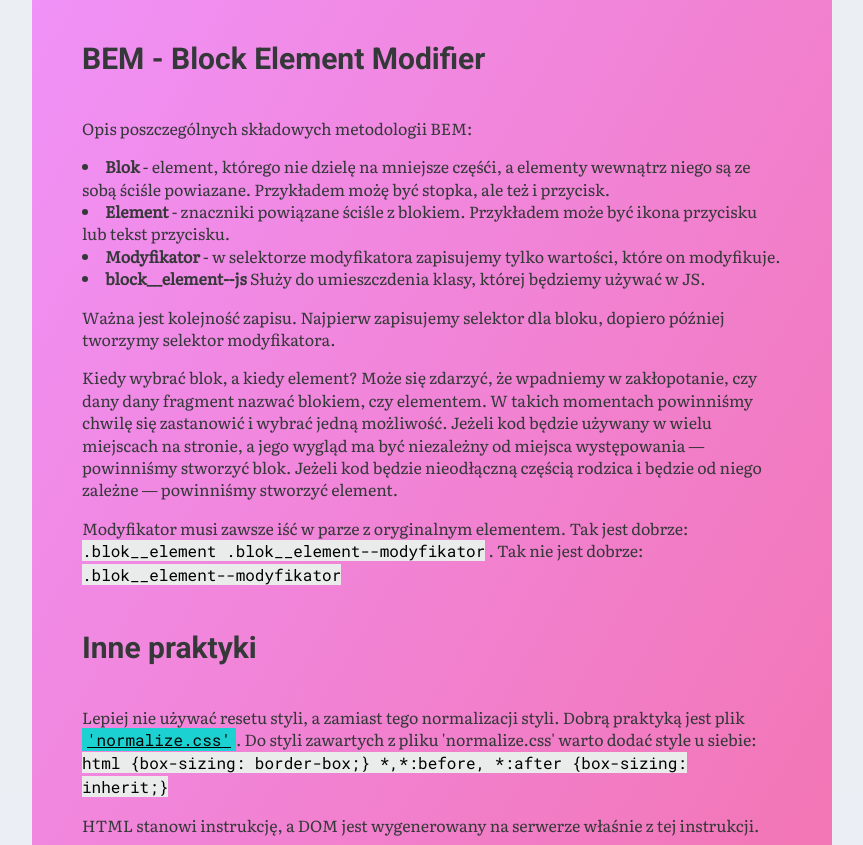
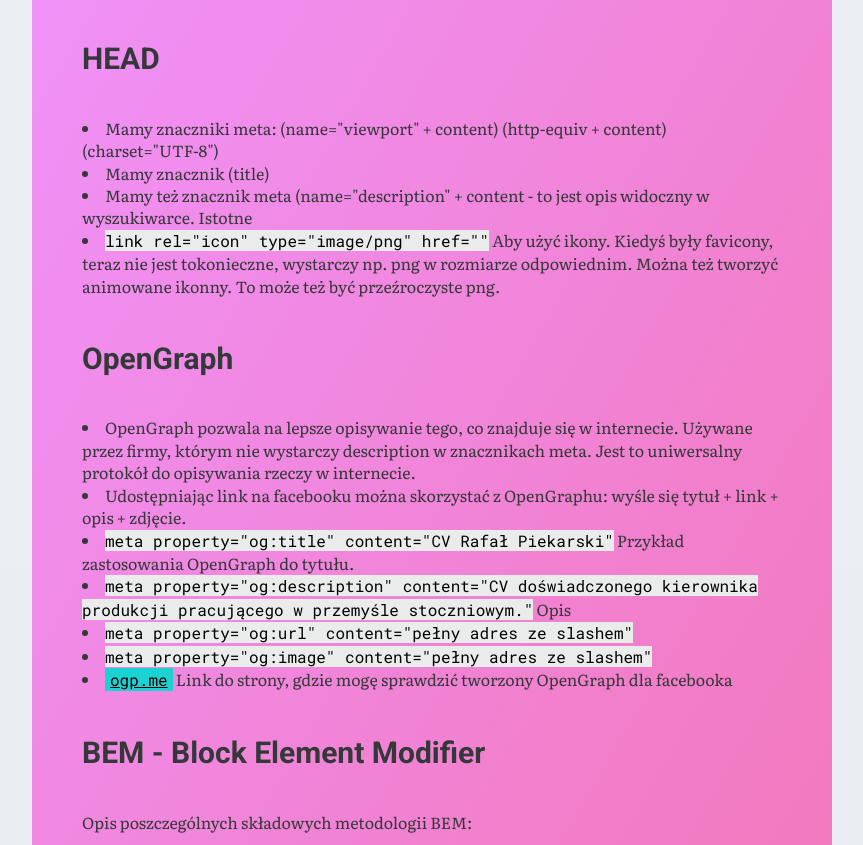
Before and after one commit to rafalpiekarski/homepage-gulp, a website built with webpack: page src/content/index.html in a window 1280 px wide. Shown: the part 10451-11296 px from the top of the page, without its empty margins (208-1071 px from the left). Built offline with nearby package versions, Linux system fonts and the light colour scheme; files whose address does not match are found by name.

Commit message:
added section about HEAD and OpenGraph

```diff
--- a/src/content/index.html
+++ b/src/content/index.html
@@ -577,6 +577,28 @@
     <!-- good practices - dobre praktyki -->
     <section class="section section--red" id="section-good-practices">
       <h2 class="section__title">Dobre praktyki</h2>
+
+      <!-- HEAD i OpenGraph-->
+      <article class="article">
+        <h3 class="article__title">HEAD</h3>
+        <ul class="article__list">
+          <li class="article__list-element">Mamy znaczniki meta: (name="viewport" + content) (http-equiv + content) (charset="UTF-8")</li>
+          <li class="article__list-element">Mamy znacznik (title)</li>
+          <li class="article__list-element">Mamy też znacznik meta (name="description" + content - to jest opis widoczny w wyszukiwarce. Istotne</li>
+          <li class="article__list-element"><code class="article__code">link rel="icon" type="image/png" href=""</code> Aby użyć ikony. Kiedyś były favicony, teraz nie jest tokonieczne, wystarczy np. png w rozmiarze odpowiednim. Można też tworzyć animowane ikonny. To może też być przeźroczyste png.</li>
+        </ul>
+        <h3 class="article__title">OpenGraph</h3>
+        <ul class="article__list">
+            <li class="article__list-element">OpenGraph pozwala na lepsze opisywanie tego, co znajduje się w internecie. Używane przez firmy, którym nie wystarczy description w znacznikach meta. Jest to uniwersalny protokół do opisywania rzeczy w internecie.</li>
+            <li class="article__list-element">Udostępniając link na facebooku można skorzystać z OpenGraphu: wyśle się tytuł + link + opis + zdjęcie.</li>
+            <li class="article__list-element"><code class="article__code">meta property="og:title" content="CV Rafał Piekarski"</code> Przykład zastosowania OpenGraph do tytułu.</li>
+            <li class="article__list-element"><code class="article__code">meta property="og:description" content="CV doświadczonego kierownika produkcji pracującego w przemyśle stoczniowym."</code> Opis</li>
+            <li class="article__list-element"><code class="article__code">meta property="og:url" content="pełny adres ze slashem"</code></li>
+            <li class="article__list-element"><code class="article__code">meta property="og:image" content="pełny adres ze slashem"</code></li>
+            <li class="article__list-element"><a class="article__link" href="http://ogp.me/">ogp.me</a> Link do strony, gdzie mogę sprawdzić tworzony OpenGraph dla facebooka</li>
+        </ul>
+      </article>
+
 
       <!-- BEM -->
       <article class="article">
```
